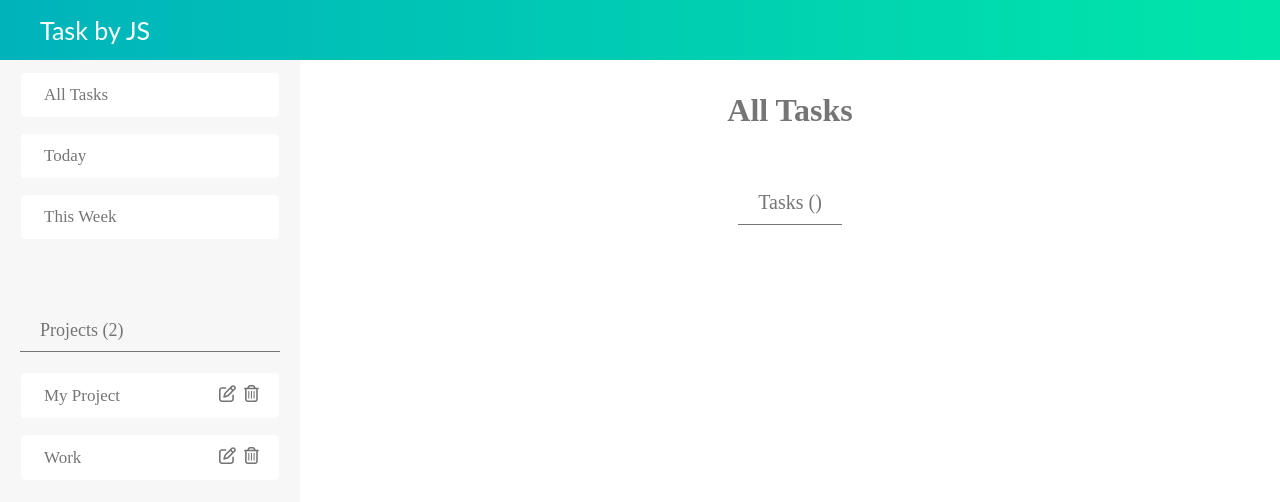
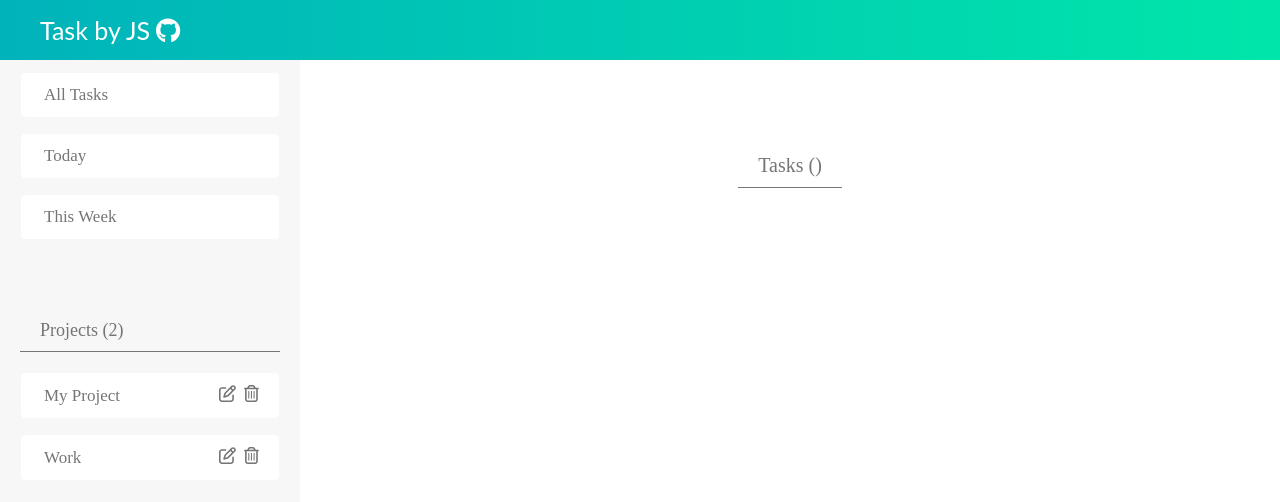
Before and after one commit to JSammy23/task, a website built with webpack: page src/template.html in a window 1280 px wide. Built offline with nearby package versions, Linux system fonts and the light colour scheme.

Commit message:
Github link added

```diff
--- a/src/template.html
+++ b/src/template.html
@@ -14,7 +14,12 @@
             <div class="toggle-menu"></div>
 
             <!-- Logo -->
-            <p class="logo">Task by JS</p>
+            <a href="https://github.com/JSammy23/task">
+                <p class="logo">Task by JS
+                    <i class="fa-brands fa-github"></i>
+                </p>
+
+            </a>
         </header>
 
         <!-- Sidebar Menu -->
@@ -52,7 +57,7 @@
 
             <!-- Title -->
             <div class="main-title-div">
-                <h1 class="main-title-text">All Tasks</h1>
+                <h1 class="main-title-text"></h1>
             </div>
 
             <!-- Tasks -->
```
